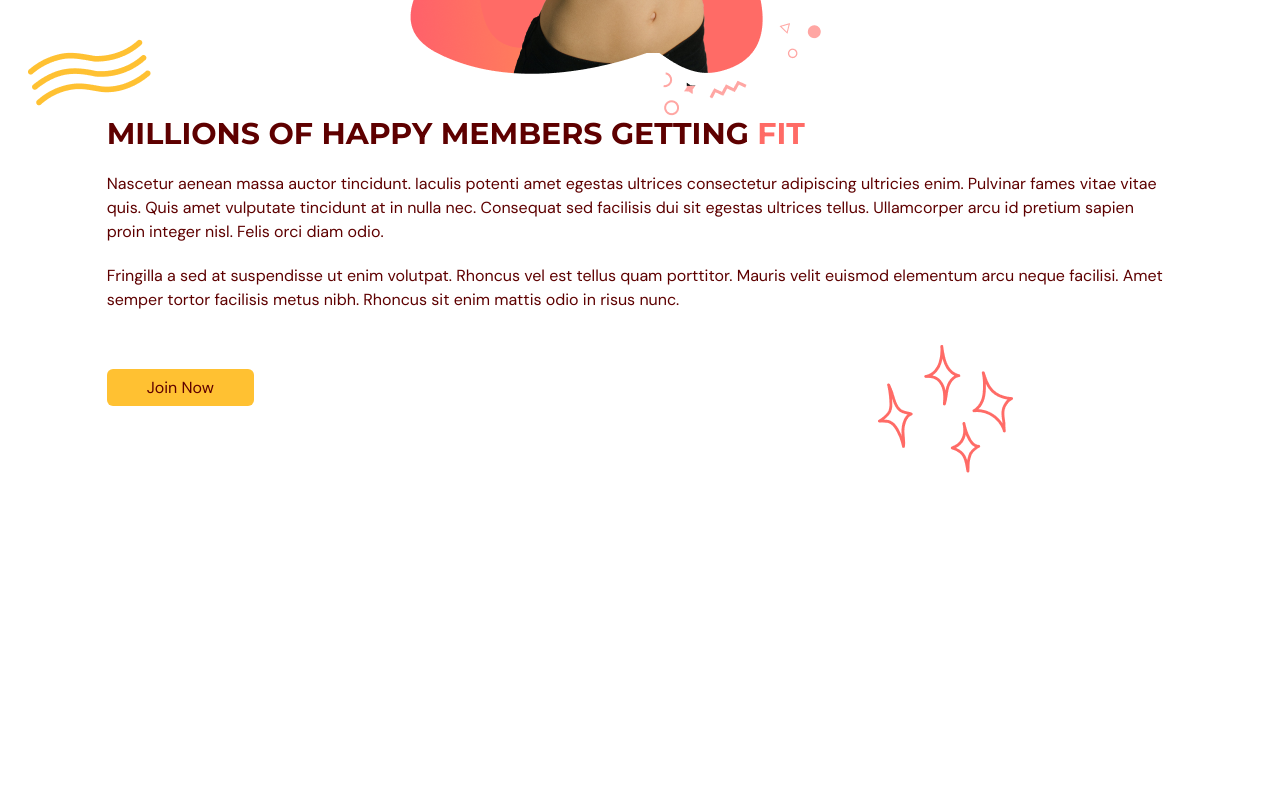
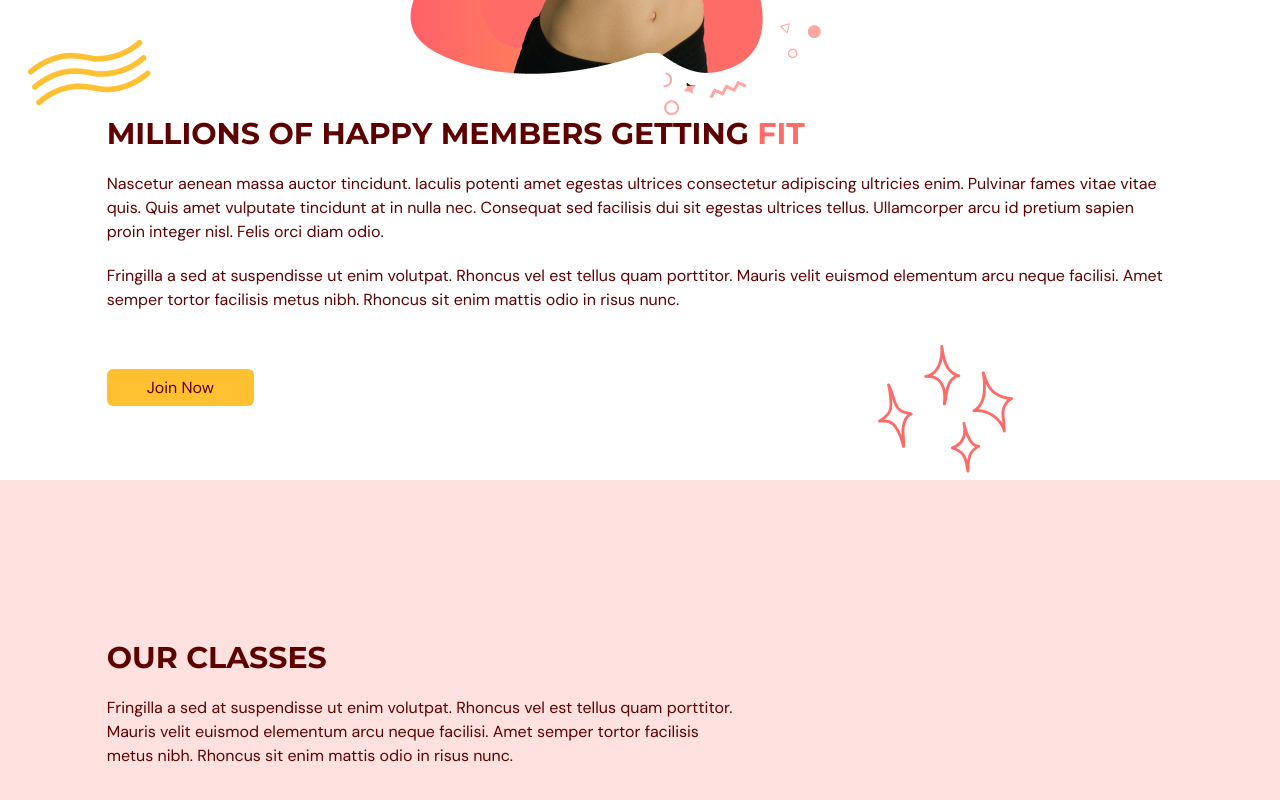
Before and after one commit to Subodh-27/GymWebsite_ReactTS, a React (Vite) app: page / in a window 1280 px wide. Shown: the part 1909-2709 px from the top of the page. Before the commit the page ends 2389 px from the top, so only its background shows below. Built offline with nearby package versions, Linux system fonts and the light colour scheme.

Commit message:
Our Classes Started

```diff
--- a/src/App.tsx
+++ b/src/App.tsx
@@ -1,9 +1,10 @@
 import { useEffect, useState } from "react"
 
+import { SelectedPage } from "@/shared/types"
 import Navbar from "@/scenes/navbar"
-import { SelectedPage } from "@/shared/types"
 import Home from '@/scenes/home'
 import Benefits from '@/scenes/benefits'
+import OurClasses from '@/scenes/ourClasses'
 
 function App() {
   const [selectedPage, setSelectedPage] = useState<SelectedPage>(SelectedPage.Home)
@@ -31,6 +32,7 @@
       />
       <Home setSelectedPage={setSelectedPage} />
       <Benefits setSelectedPage={setSelectedPage} />
+      <OurClasses setSelectedPage={setSelectedPage} />
     </div>
   )
 }
--- /dev/null
+++ b/src/scenes/ourClasses/index.tsx
@@ -0,0 +1,52 @@
+import { motion } from 'framer-motion'
+
+import { SelectedPage } from '@/shared/types'
+import image1 from '@/assets/image1.png'
+import image2 from '@/assets/image2.png'
+import image3 from '@/assets/image3.png'
+import image4 from '@/assets/image4.png'
+import image5 from '@/assets/image5.png'
+import image6 from '@/assets/image6.png'
+import HText from '@/shared/HText'
+
+type Props = {
+    setSelectedPage: (value: SelectedPage) => void
+}
+
+const OurClasses = ({ setSelectedPage }: Props) => {
+  return (
+    <section id="ourclasses" className='w-full bg-primary-100 py-40'>
+        <motion.div
+            onViewportEnter={ () => setSelectedPage(SelectedPage.OurClasses) }
+        >
+            <motion.div
+                className='mx-auto w-5/6'
+                initial="hidden"
+                whileInView="visible"
+                viewport={{ once: true, amount: 0.5 }}
+                transition={{ duration: 1 }}
+                variants={{
+                    hidden: { opacity: 0, x: -50 },
+                    visible: { opacity: 1, x: 0 }
+                }}
+            >
+                <div className='md:w-3/5'>
+                    <HText>
+                        OUR CLASSES
+                    </HText>
+                    <p className='py-5'>
+                        Fringilla a sed at suspendisse ut enim volutpat. Rhoncus vel est tellus quam porttitor. Mauris velit euismod elementum arcu neque facilisi. Amet semper tortor facilisis metus nibh. Rhoncus sit enim mattis odio in risus nunc.
+                    </p>
+                </div>
+            </motion.div>
+
+            <div>
+
+            </div>
+        </motion.div>
+
+    </section>
+  )
+}
+
+export default OurClasses
```
